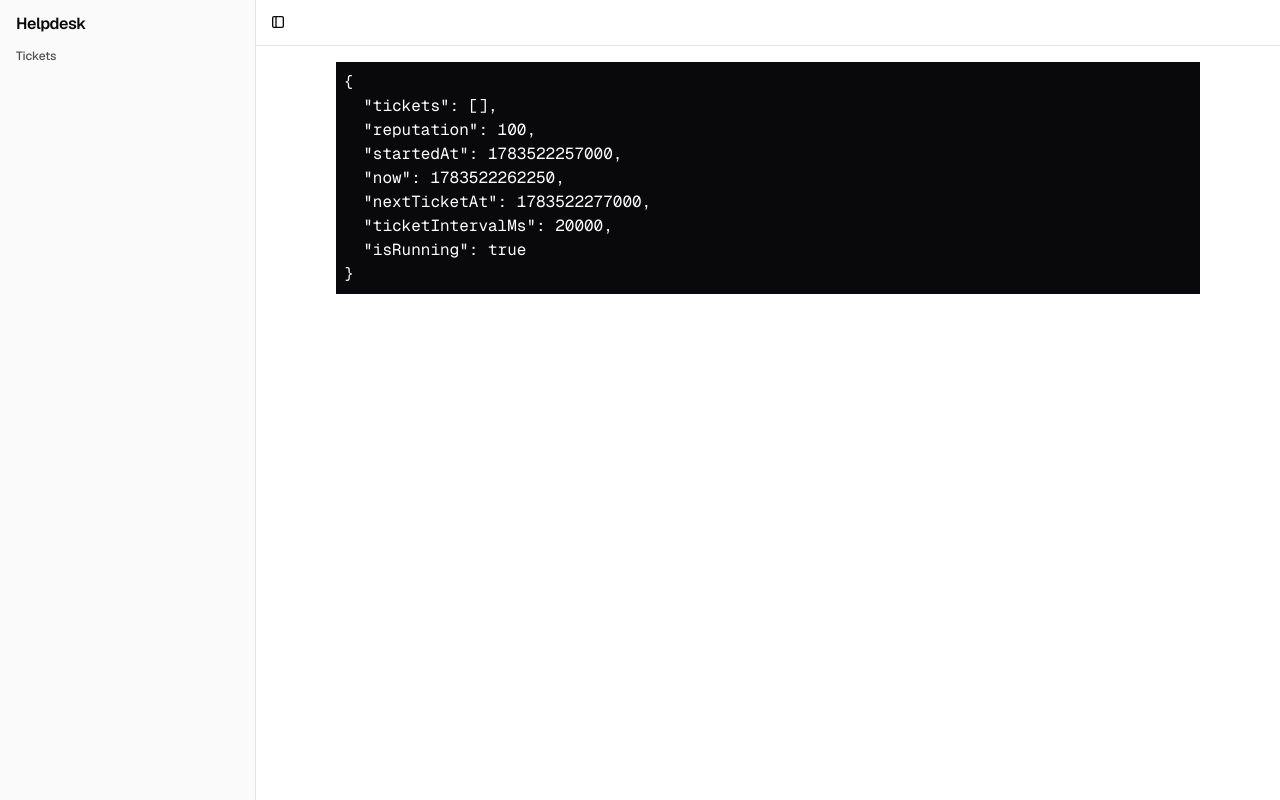
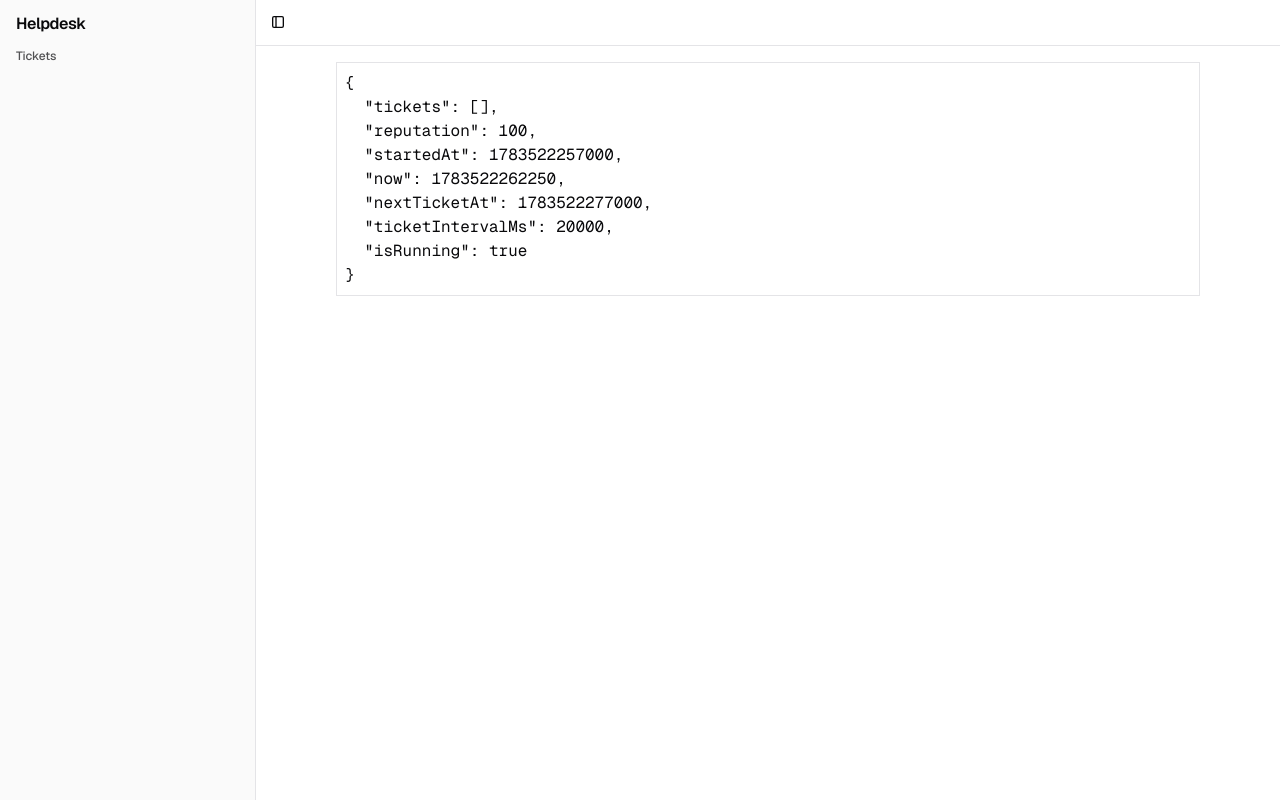
Before and after one commit to jameblai/helpdesk, a Next.js app: page / in a window 1280 px wide. Built offline with nearby package versions, Linux system fonts and the light colour scheme.

Commit message:
Format code and fix code block styling

```diff
--- a/components/GameData.tsx
+++ b/components/GameData.tsx
@@ -5,10 +5,7 @@ import { useGame } from "@/lib/game";
 export function GameData() {
   const game = useGame();
   return (
-    <pre
-      className="bg-foreground text-background p-2 whitespace-pre-wrap"
-      suppressHydrationWarning
-    >
+    <pre className="border p-2 whitespace-pre-wrap" suppressHydrationWarning>
       {JSON.stringify(game, null, 2)}
     </pre>
   );
--- a/components/GameTopBar.tsx
+++ b/components/GameTopBar.tsx
@@ -5,7 +5,8 @@ export function GameTopBar() {
   return (
     <div className="border-b p-2">
       <SidebarTrigger>
-        <IconLayoutSidebar /><span className="sr-only">Toggle Sidebar</span>
+        <IconLayoutSidebar />
+        <span className="sr-only">Toggle Sidebar</span>
       </SidebarTrigger>
     </div>
   );
--- a/components/TicketData.tsx
+++ b/components/TicketData.tsx
@@ -3,7 +3,7 @@ import { Ticket } from "@/lib/game/tickets";
 export function TicketData({ ticket }: { ticket: Ticket }) {
   return (
     <pre
-      className="bg-foreground text-background p-2 whitespace-pre-wrap"
+      className="border bg-black p-2 whitespace-pre-wrap text-white"
       suppressHydrationWarning
     >
       {JSON.stringify(ticket, null, 2)}
```
Also changed, not shown: components/ThemeProvider.tsx (+4 -4 lines).
